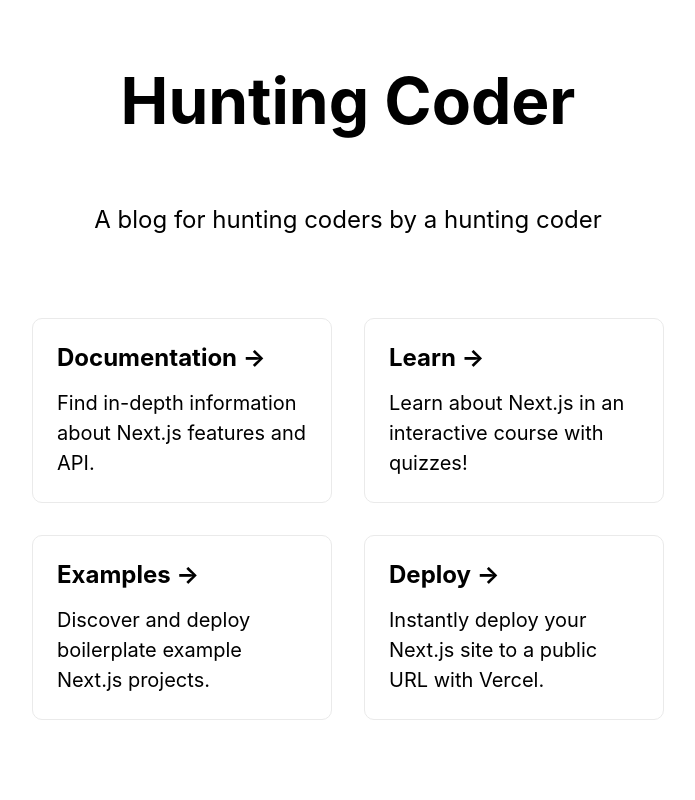
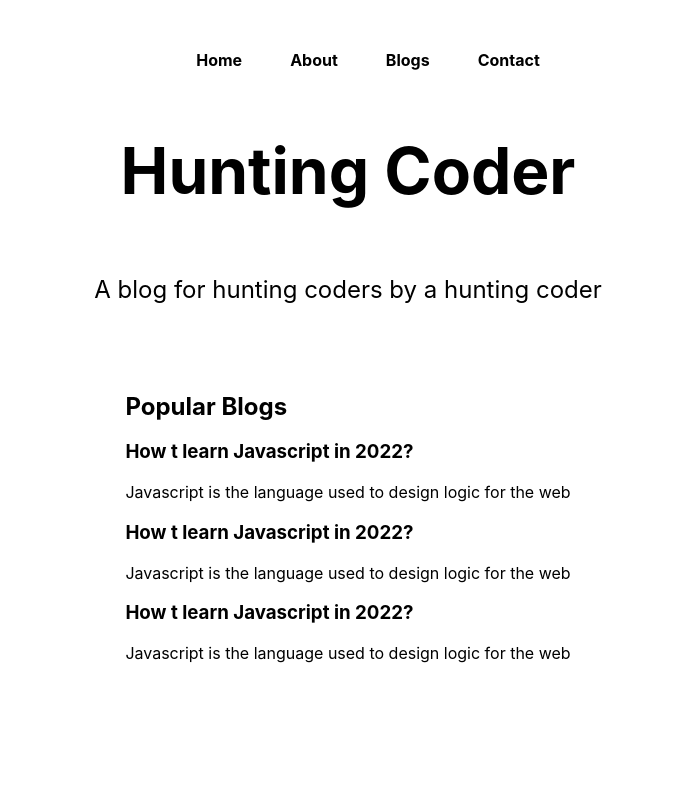
Before and after one commit to Rasujon3/huntingcoder, a Next.js app: page / in a window 1280 px wide. Shown: the top 800 px of the page, without its empty margins (292-987 px from the left). Built offline with nearby package versions, Linux system fonts and the light colour scheme.

Commit message:
Image component in nextjs

```diff
--- a/pages/index.js
+++ b/pages/index.js
@@ -15,7 +15,15 @@
         />
         <link rel="icon" href="/favicon.ico" />
       </Head>
-      <Script strategy="lazyOnload"></Script>
+      {/* <Script strategy="lazyOnload"></Script> */}
+      <nav className={styles.mainnav}>
+        <ul>
+          <li>Home</li>
+          <li>About</li>
+          <li>Blogs</li>
+          <li>Contact</li>
+        </ul>
+      </nav>
 
       <main className={styles.main}>
         <h1 className={styles.title}>Hunting Coder</h1>
@@ -24,7 +32,23 @@
           A blog for hunting coders by a hunting coder
         </p>
 
-        <div className={styles.grid}>
+        <div className="blogs">
+          <h2>Popular Blogs</h2>
+          <div className="blogItem">
+            <h3>How t learn Javascript in 2022?</h3>
+            <p>Javascript is the language used to design logic for the web</p>
+          </div>
+          <div className="blogItem">
+            <h3>How t learn Javascript in 2022?</h3>
+            <p>Javascript is the language used to design logic for the web</p>
+          </div>
+          <div className="blogItem">
+            <h3>How t learn Javascript in 2022?</h3>
+            <p>Javascript is the language used to design logic for the web</p>
+          </div>
+        </div>
+
+        {/* <div className={styles.grid}>
           <a href="https://nextjs.org/docs" className={styles.card}>
             <h2>Documentation &rarr;</h2>
             <p>Find in-depth information about Next.js features and API.</p>
@@ -52,7 +76,7 @@
               Instantly deploy your Next.js site to a public URL with Vercel.
             </p>
           </a>
-        </div>
+        </div> */}
       </main>
 
       <footer className={styles.footer}>
--- a/styles/Home.module.css
+++ b/styles/Home.module.css
@@ -4,11 +4,11 @@
 
 .main {
   min-height: 100vh;
-  padding: 4rem 0;
   flex: 1;
   display: flex;
   flex-direction: column;
-  justify-content: center;
+  justify-content: flex-start;
+  padding-top: 3rem;
   align-items: center;
 }
 
@@ -114,3 +114,15 @@
     flex-direction: column;
   }
 }
+
+.mainnav ul {
+  display: flex;
+  justify-content: center;
+  margin-top: 50px;
+}
+
+.mainnav ul li {
+  margin: 0 24px;
+  list-style: none;
+  font-weight: bold;
+}
```
